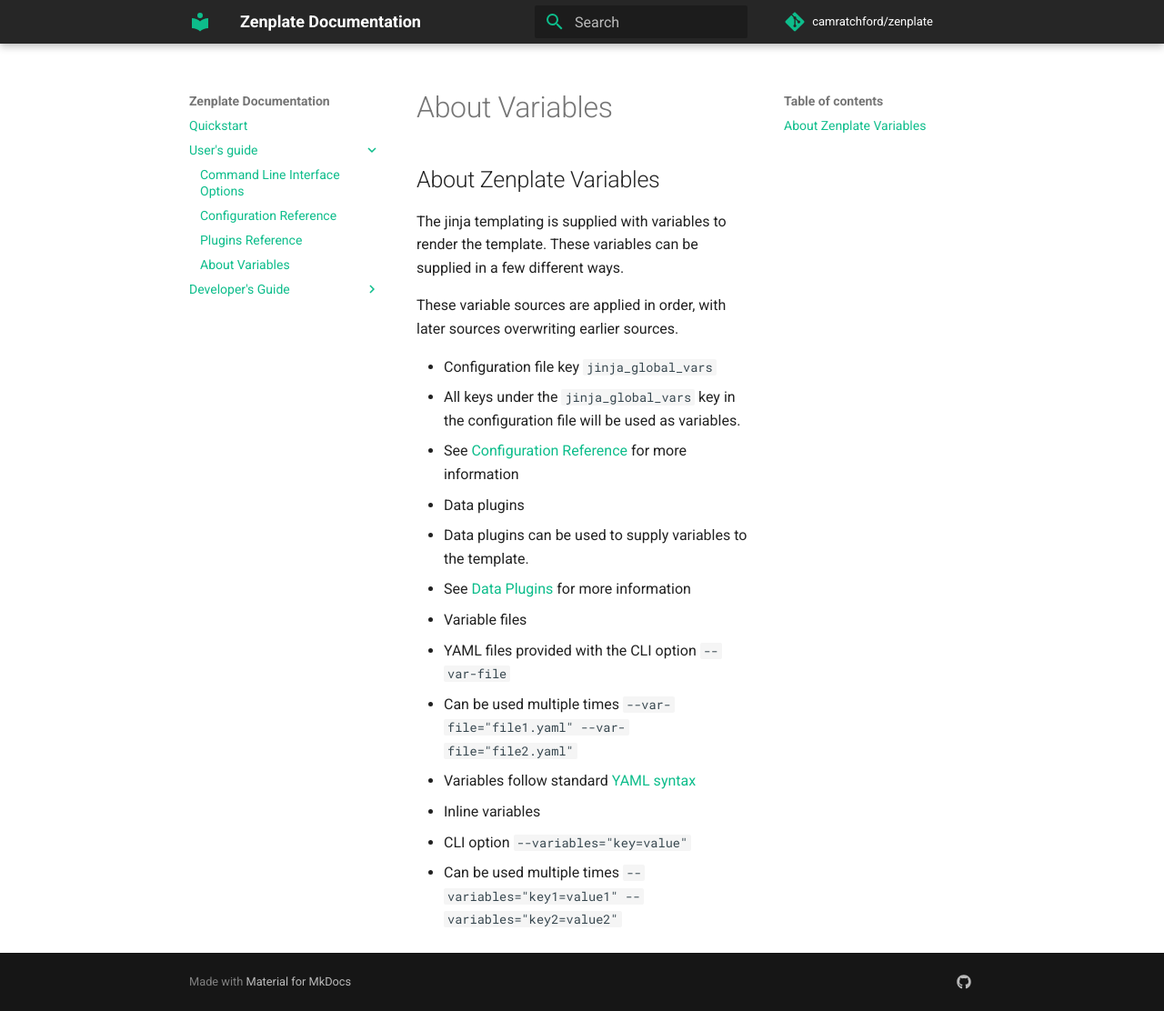
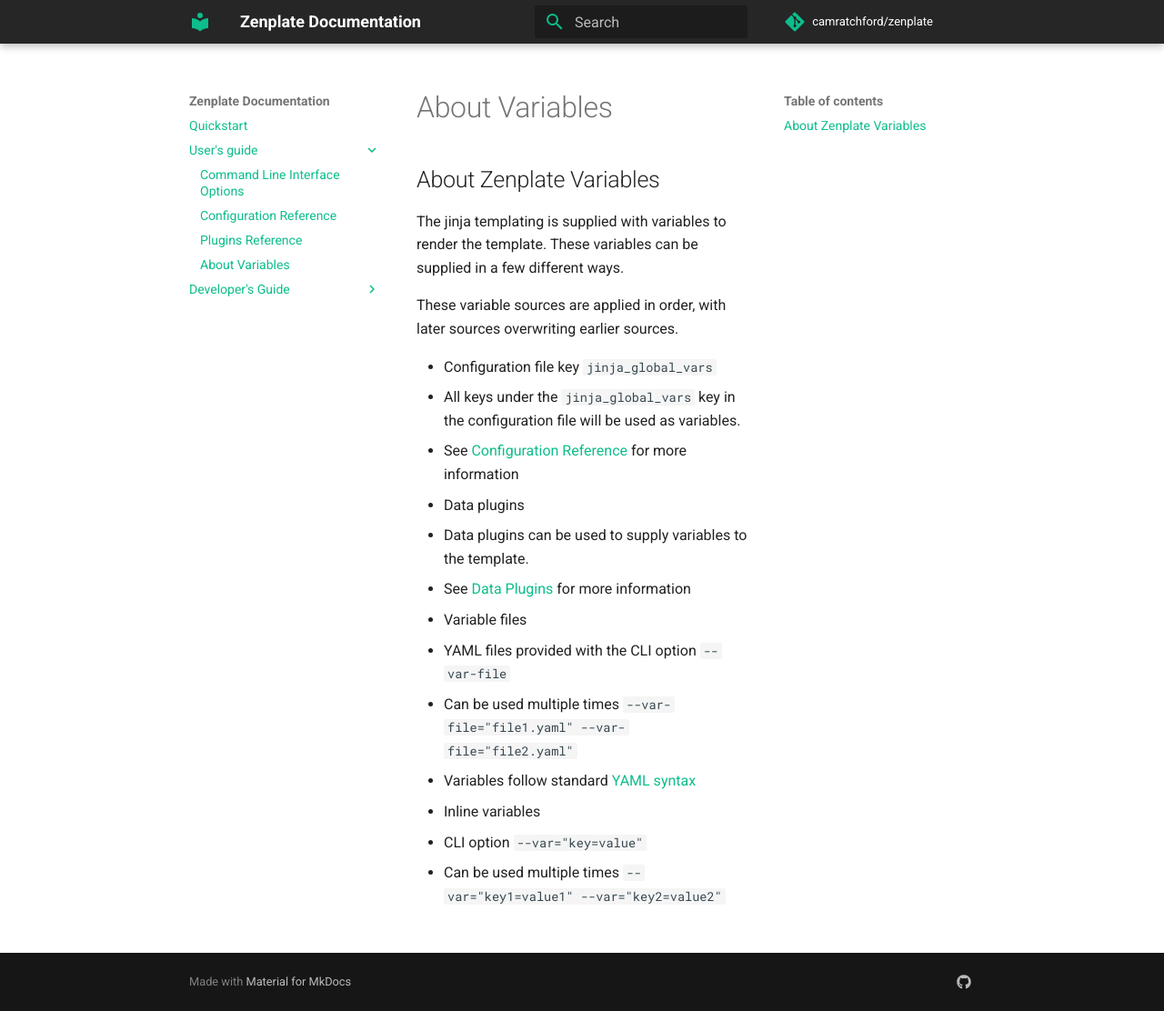
Before and after one commit to camratchford/zenplate, an MkDocs documentation site: the page built from extras/docs/src/vars.md, in a window 1280 px wide and 1112 px high. Shown: the whole window at 91% size. Built offline with MkDocs 1.6.1 and Material for MkDocs 9.7.7, drawn with Linux system fonts in a browser that asks for light colours; comment, search, counter and statistics services are not loaded.

Commit message:
Changed documentation to reflect change of --variable cli option to --var

```diff
--- a/extras/docs/src/vars.md
+++ b/extras/docs/src/vars.md
@@ -16,5 +16,5 @@
   - Can be used multiple times `--var-file="file1.yaml" --var-file="file2.yaml"`
   - Variables follow standard [YAML syntax](https://yaml.org/spec/1.2.2/)
 - Inline variables
-  - CLI option `--variables="key=value"`
-  - Can be used multiple times `--variables="key1=value1" --variables="key2=value2"`
+  - CLI option `--var="key=value"`
+  - Can be used multiple times `--var="key1=value1" --var="key2=value2"`
```
Also changed, not shown: extras/docs/src/cli.md (+1 -1 lines), extras/examples/single_file_example/README.md.
